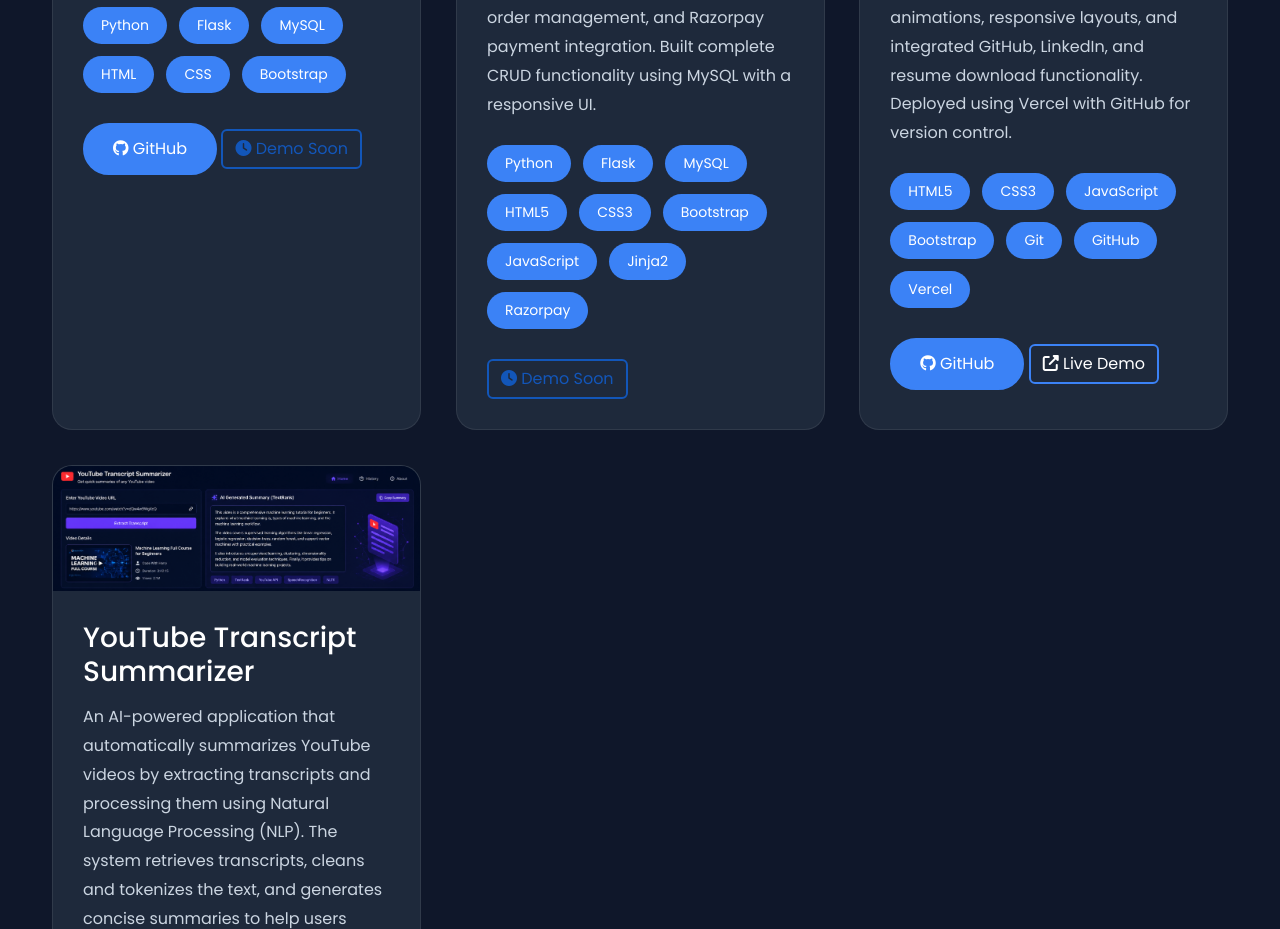
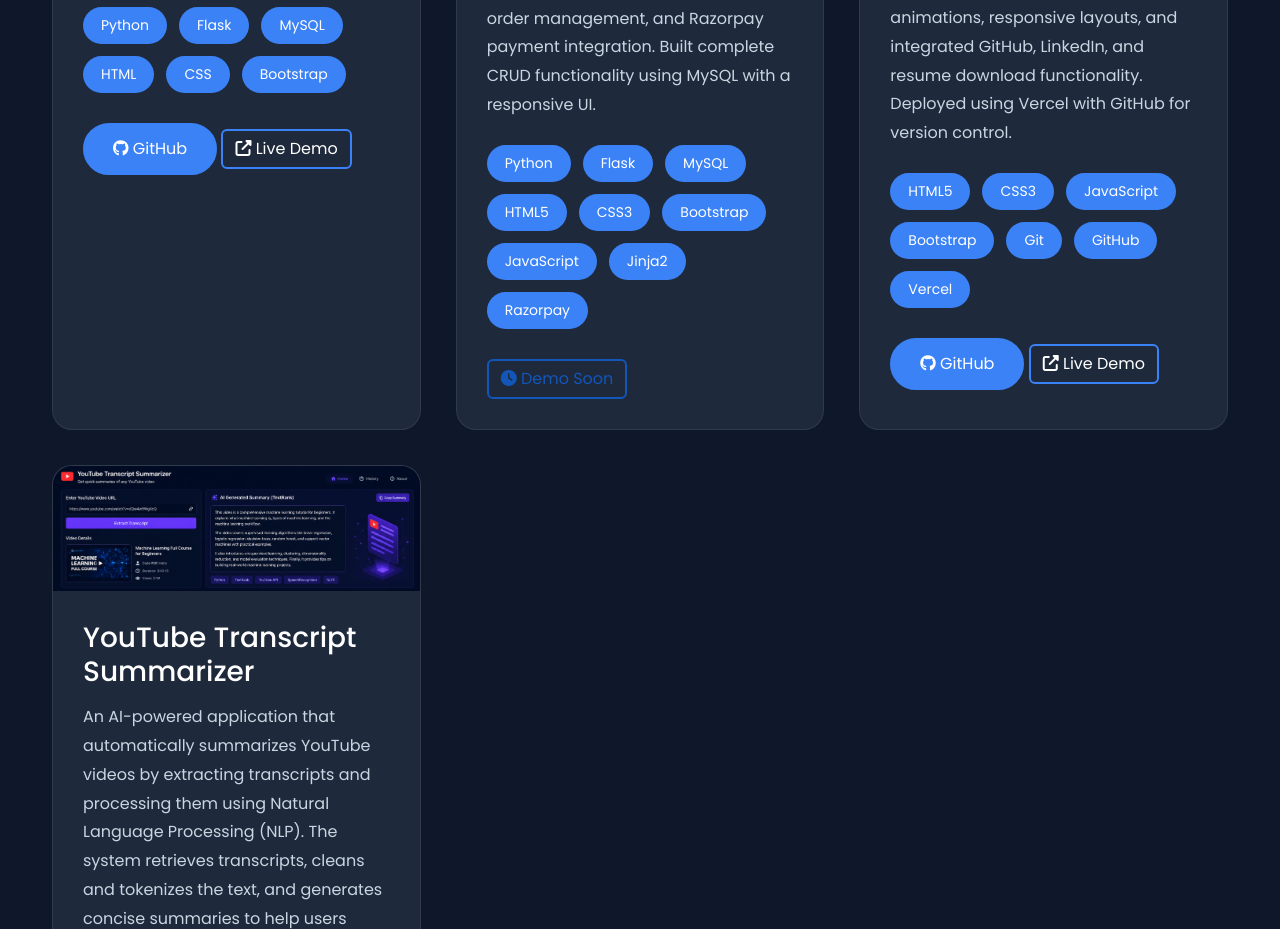
Before and after one commit to Tagoresatya/PORTFOLIO, a plain HTML site: page index.html in a window 1280 px wide. Shown: the part 3300-4229 px from the top of the page. Drawn offline with nearby package versions, Linux system fonts and the light colour scheme.

Commit message:
Updated the project links

```diff
--- a/index.html
+++ b/index.html
@@ -513,10 +513,10 @@
                                 <i class="fab fa-github"></i> GitHub
                             </a>
 
-                            <button class="btn btn-outline-primary project-btn" disabled>
-                                <i class="fas fa-clock"></i> Demo Soon
-
-                            </button>
+                            <a href="https://notes-management-flask.onrender.com/login" target="_blank"
+                                class="btn btn-outline-primary">
+                                <i class="fas fa-external-link-alt"></i> Live Demo
+                            </a>
                         </div>
 
 
```
